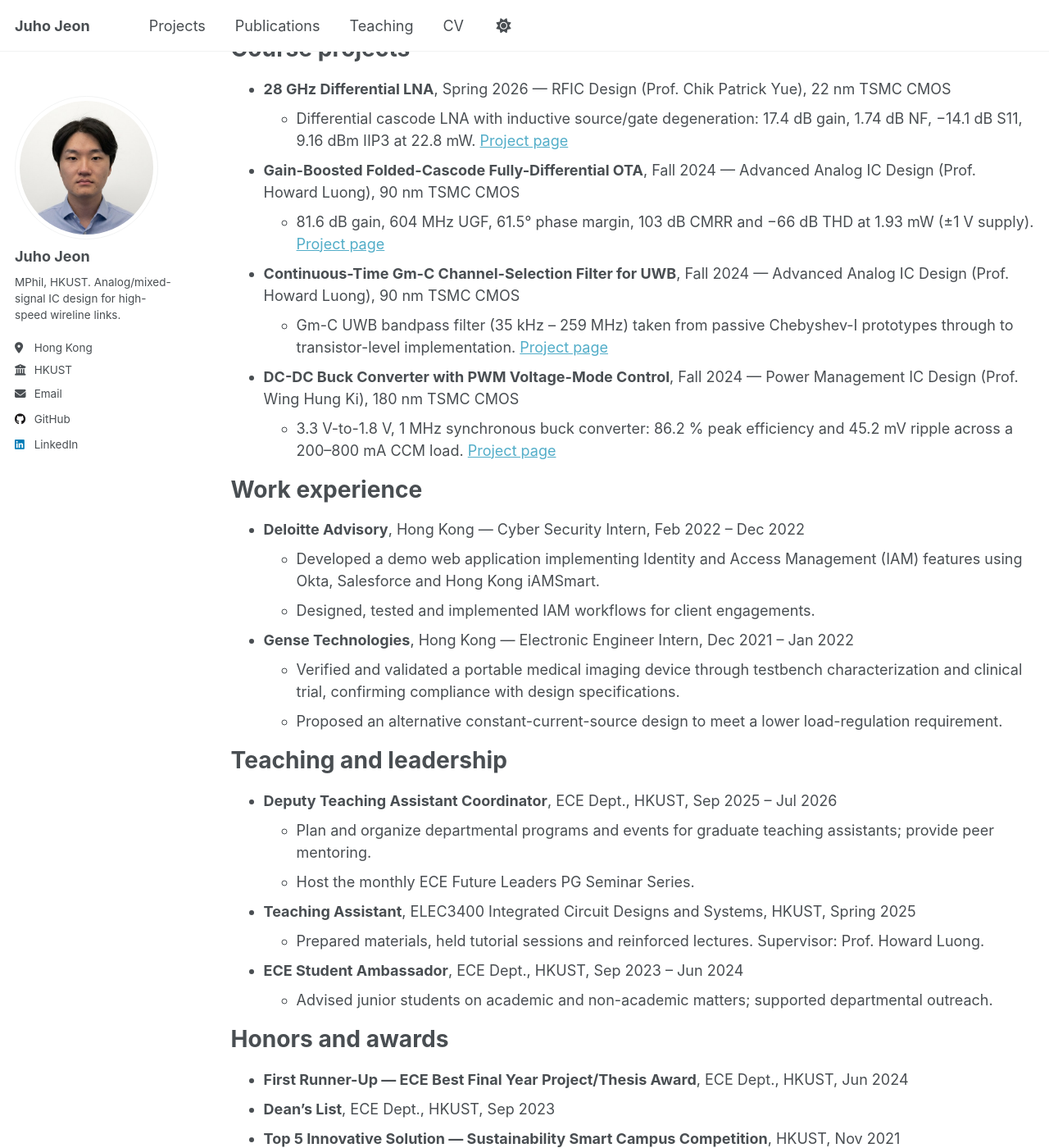
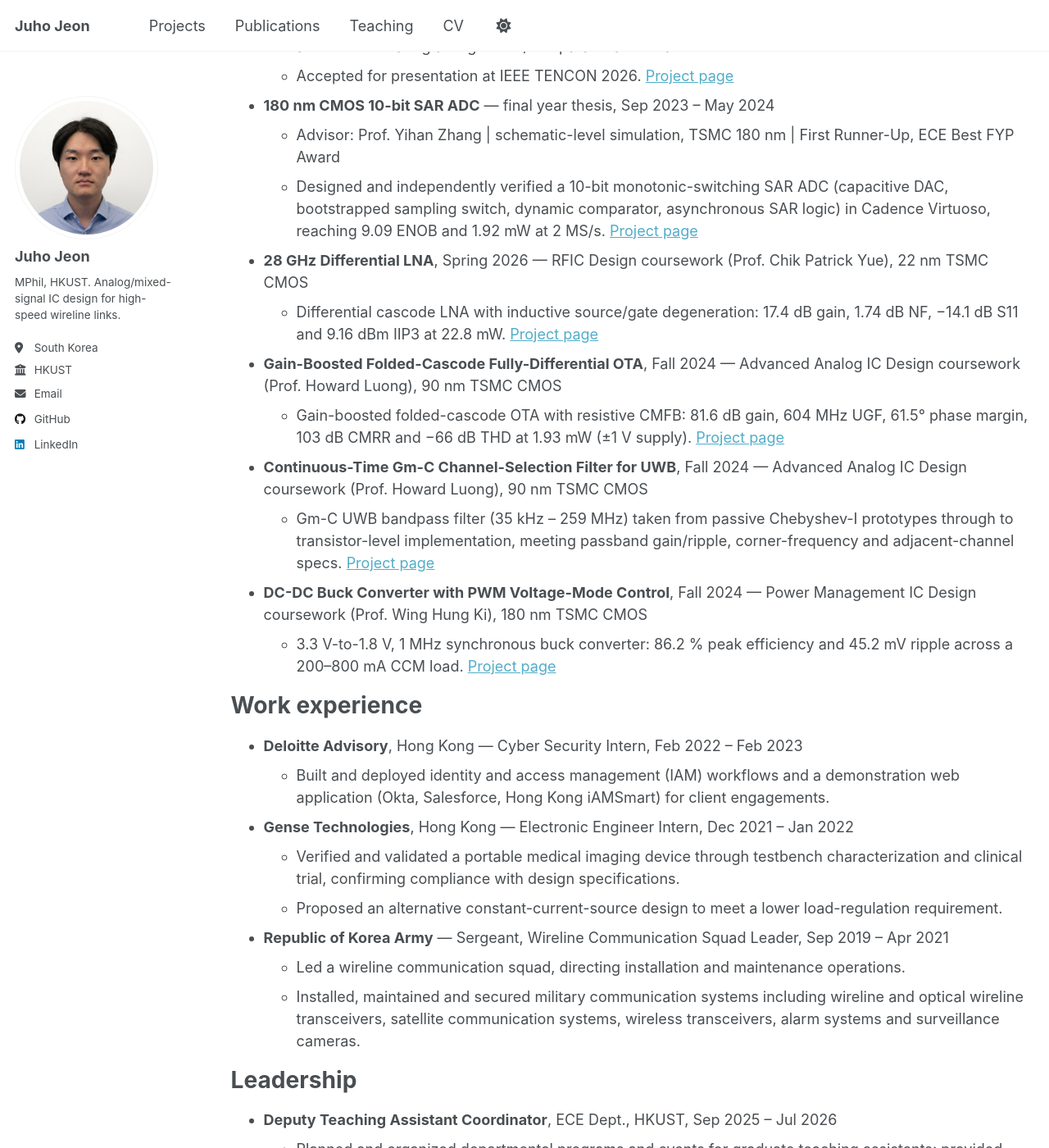
Before and after one commit to jeon-juho/jeon-juho.github.io, a Jekyll site: the page built from _pages/cv.md, in a window 1280 px wide and 1400 px high, scrolled down 1208 px. Shown: the whole window at 82% size. Built offline with Jekyll 4.4.1, drawn with Linux system fonts in a browser that asks for light colours; a script that is not in the unit is left out; some of the changed text lies outside the part shown.

Commit message:
Update the CV page to the September 2026 version
Taken from the new CV PDF:
- Merge research experience and course projects into a single "Circuit
  design experience" section, matching the new CV's structure.
- Add Republic of Korea Army (Sergeant, Wireline Communication Squad
  Leader) to work experience.
- Correct Deloitte to Feb 2022 - Feb 2023 and Dean's List to Spring 2023.
- Add relevant coursework for both degrees, the BEng honours class, and
  the ELEC3400 TA line under Education.
- Expand the leadership bullets; add RTL-to-GDSII, digital design, ADS,
  HFSS and Vivado to skills.
- GPA figures stay off the web CV.
- Replace files/Juho_Jeon_CV.pdf with the new version.
- Sidebar location follows the CV header: Hong Kong -> South Korea.

Co-Authored-By: Claude Opus 5 (1M context) <noreply@anthropic.com>
Claude-Session: https://claude.ai/code/session_01XNfqynSduJmAyHTkDkCJsN

```diff
--- a/_config.yml
+++ b/_config.yml
@@ -26,7 +26,7 @@ author:
   name             : "Juho Jeon"
   pronouns         : #"he/his" # example: "she/her"
   bio              : "MPhil, HKUST. Analog/mixed-signal IC design for high-speed wireline links."
-  location         : "Hong Kong"
+  location         : "South Korea"
   employer         : "HKUST"
   uri              : # URL
   email            : "jjeonaa@connect.ust.hk"
@@ -180,6 +180,7 @@ exclude:
   - gulpfile.js
   - LICENSE
   - local
+  - memory
   - log
   - node_modules
   - package.json*
--- a/_pages/cv.md
+++ b/_pages/cv.md
@@ -15,14 +15,18 @@ Education
 ======
 * **M.Phil. in Electronic and Computer Engineering**, HKUST, Sep 2024 – Dec 2026 (expected)
   * Advisor: Prof. Chik Patrick Yue
+  * Teaching Assistant, ELEC3400 Integrated Circuit Designs and Systems (Prof. Howard Luong, Spring 2025)
+  * Relevant coursework: Advanced Analog IC Analysis and Design; Power Management Integrated Circuit Design; RF Microsystems: Devices and Applications; Advanced AI Chip and System; High Frequency Circuit Design; Electronic Design Automation for VLSI Design
 * **B.Eng. in Electronic Engineering**, minor in Information Technology, HKUST, Sep 2017 – Jun 2024
+  * Second Class Honours, Division I
   * Academic leave: Sep 2019 – Aug 2021 (mandatory military service, Republic of Korea); Feb 2022 – Feb 2023 (full-time internship, Deloitte Advisory)
+  * Relevant coursework: Analogue Integrated Circuits Design and Analysis; Integrated Circuits and Systems; CMOS VLSI Design; Integrated Power Electronics; Electronic Circuits; Signals and Systems; Signal Processing and Communications; Probability and Random Processes in Engineering; FPGA-based Design; Embedded Systems
 
 Publications
 ======
 * J. Jeon and C. P. Yue, "Digitally Reconfigurable Resolution Multi-Bit-per-Cycle SAR ADC: Design Trade-off Considerations," *IEEE Region 10 Conference (TENCON) 2026*, accepted.
 
-Research experience
+Circuit design experience
 ======
 * **28 nm CMOS Reconfigurable Multi-Resolution SAR ADC** — MPhil thesis, Sep 2024 – present
   * Advisor: Prof. Chik Patrick Yue \| post-layout simulation
@@ -30,52 +34,55 @@ Research experience
   * 51.84 dB SNDR, 8.31 ENOB and 66.08 dB SFDR at 1.4 GS/s (0.9 V supply, 9b mode): a 23.8 fJ/conversion-step Walden FoM and 160 dB Schreier FoM, verified with post-layout extracted netlists for the DAC and comparator.
   * Enable-gated DAC switching architecture and mode-aware decoder allowing seamless mode transitions via a 4-bit control word with no analog reconfiguration.
   * Quantified the high-resolution-limited power trade-off (~9× FoM degradation from 9b to 5b mode) that arises from sharing a single DAC/comparator across all resolution modes.
-  * [Project page](/portfolio/reconfigurable-sar-adc/)
+  * Accepted for presentation at IEEE TENCON 2026. [Project page](/portfolio/reconfigurable-sar-adc/)
 
 * **180 nm CMOS 10-bit SAR ADC** — final year thesis, Sep 2023 – May 2024
   * Advisor: Prof. Yihan Zhang \| schematic-level simulation, TSMC 180 nm \| First Runner-Up, ECE Best FYP Award
-  * Designed and independently verified a 10-bit monotonic-switching SAR ADC (capacitive DAC, bootstrapped sampling switch, dynamic comparator, asynchronous SAR logic) in Cadence Virtuoso, reaching 9.09 ENOB and 1.92 mW at 2 MS/s.
-  * [Project page](/portfolio/sar-adc-10b-180nm/)
+  * Designed and independently verified a 10-bit monotonic-switching SAR ADC (capacitive DAC, bootstrapped sampling switch, dynamic comparator, asynchronous SAR logic) in Cadence Virtuoso, reaching 9.09 ENOB and 1.92 mW at 2 MS/s. [Project page](/portfolio/sar-adc-10b-180nm/)
 
-Course projects
-======
-* **28 GHz Differential LNA**, Spring 2026 — RFIC Design (Prof. Chik Patrick Yue), 22 nm TSMC CMOS
-  * Differential cascode LNA with inductive source/gate degeneration: 17.4 dB gain, 1.74 dB NF, −14.1 dB S11, 9.16 dBm IIP3 at 22.8 mW. [Project page](/portfolio/lna-28ghz/)
-* **Gain-Boosted Folded-Cascode Fully-Differential OTA**, Fall 2024 — Advanced Analog IC Design (Prof. Howard Luong), 90 nm TSMC CMOS
-  * 81.6 dB gain, 604 MHz UGF, 61.5° phase margin, 103 dB CMRR and −66 dB THD at 1.93 mW (±1 V supply). [Project page](/portfolio/gain-boosted-ota/)
-* **Continuous-Time Gm-C Channel-Selection Filter for UWB**, Fall 2024 — Advanced Analog IC Design (Prof. Howard Luong), 90 nm TSMC CMOS
-  * Gm-C UWB bandpass filter (35 kHz – 259 MHz) taken from passive Chebyshev-I prototypes through to transistor-level implementation. [Project page](/portfolio/gmc-uwb-filter/)
-* **DC-DC Buck Converter with PWM Voltage-Mode Control**, Fall 2024 — Power Management IC Design (Prof. Wing Hung Ki), 180 nm TSMC CMOS
+* **28 GHz Differential LNA**, Spring 2026 — RFIC Design coursework (Prof. Chik Patrick Yue), 22 nm TSMC CMOS
+  * Differential cascode LNA with inductive source/gate degeneration: 17.4 dB gain, 1.74 dB NF, −14.1 dB S11 and 9.16 dBm IIP3 at 22.8 mW. [Project page](/portfolio/lna-28ghz/)
+
+* **Gain-Boosted Folded-Cascode Fully-Differential OTA**, Fall 2024 — Advanced Analog IC Design coursework (Prof. Howard Luong), 90 nm TSMC CMOS
+  * Gain-boosted folded-cascode OTA with resistive CMFB: 81.6 dB gain, 604 MHz UGF, 61.5° phase margin, 103 dB CMRR and −66 dB THD at 1.93 mW (±1 V supply). [Project page](/portfolio/gain-boosted-ota/)
+
+* **Continuous-Time Gm-C Channel-Selection Filter for UWB**, Fall 2024 — Advanced Analog IC Design coursework (Prof. Howard Luong), 90 nm TSMC CMOS
+  * Gm-C UWB bandpass filter (35 kHz – 259 MHz) taken from passive Chebyshev-I prototypes through to transistor-level implementation, meeting passband gain/ripple, corner-frequency and adjacent-channel specs. [Project page](/portfolio/gmc-uwb-filter/)
+
+* **DC-DC Buck Converter with PWM Voltage-Mode Control**, Fall 2024 — Power Management IC Design coursework (Prof. Wing Hung Ki), 180 nm TSMC CMOS
   * 3.3 V-to-1.8 V, 1 MHz synchronous buck converter: 86.2 % peak efficiency and 45.2 mV ripple across a 200–800 mA CCM load. [Project page](/portfolio/buck-converter/)
 
 Work experience
 ======
-* **Deloitte Advisory**, Hong Kong — Cyber Security Intern, Feb 2022 – Dec 2022
-  * Developed a demo web application implementing Identity and Access Management (IAM) features using Okta, Salesforce and Hong Kong iAMSmart.
-  * Designed, tested and implemented IAM workflows for client engagements.
+* **Deloitte Advisory**, Hong Kong — Cyber Security Intern, Feb 2022 – Feb 2023
+  * Built and deployed identity and access management (IAM) workflows and a demonstration web application (Okta, Salesforce, Hong Kong iAMSmart) for client engagements.
 * **Gense Technologies**, Hong Kong — Electronic Engineer Intern, Dec 2021 – Jan 2022
   * Verified and validated a portable medical imaging device through testbench characterization and clinical trial, confirming compliance with design specifications.
   * Proposed an alternative constant-current-source design to meet a lower load-regulation requirement.
+* **Republic of Korea Army** — Sergeant, Wireline Communication Squad Leader, Sep 2019 – Apr 2021
+  * Led a wireline communication squad, directing installation and maintenance operations.
+  * Installed, maintained and secured military communication systems including wireline and optical wireline transceivers, satellite communication systems, wireless transceivers, alarm systems and surveillance cameras.
 
-Teaching and leadership
+Leadership
 ======
 * **Deputy Teaching Assistant Coordinator**, ECE Dept., HKUST, Sep 2025 – Jul 2026
-  * Plan and organize departmental programs and events for graduate teaching assistants; provide peer mentoring.
-  * Host the monthly ECE Future Leaders PG Seminar Series.
-* **Teaching Assistant**, ELEC3400 Integrated Circuit Designs and Systems, HKUST, Spring 2025
-  * Prepared materials, held tutorial sessions and reinforced lectures. Supervisor: Prof. Howard Luong.
+  * Planned and organized departmental programs and events for graduate teaching assistants; provided peer mentoring.
+  * Hosted the monthly ECE Future Leaders PG Seminar Series, a platform for graduate students to broaden knowledge within and beyond their fields.
+  * Guided postgraduate program outreach activities.
+  * Provided teaching materials for teaching assistants: Prevention and Guidelines for Plagiarism in Class.
 * **ECE Student Ambassador**, ECE Dept., HKUST, Sep 2023 – Jun 2024
-  * Advised junior students on academic and non-academic matters; supported departmental outreach.
+  * Advised junior students on academic and non-academic matters; supported departmental outreach activities.
+  * Hosted and managed department-level gathering activities.
 
 Honors and awards
 ======
 * **First Runner-Up — ECE Best Final Year Project/Thesis Award**, ECE Dept., HKUST, Jun 2024
-* **Dean's List**, ECE Dept., HKUST, Sep 2023
+* **Dean's List**, ECE Dept., HKUST, Spring 2023
 * **Top 5 Innovative Solution — Sustainability Smart Campus Competition**, HKUST, Nov 2021
 
 Skills
 ======
-* **Circuit design**: analog/mixed-signal CMOS IC design, SAR ADCs and data converters, mm-wave RF circuits (LNA), power management ICs, PCB design, FPGA
-* **CAD tools**: Cadence Virtuoso, Spectre, ADE, Synopsys, HSPICE, Altium Designer
+* **Circuit design**: analog/mixed-signal CMOS IC design, SAR ADCs and data converters, mm-wave RF circuits (LNA), power management ICs, PCB design, FPGA, RTL-to-GDSII flow, digital circuit design
+* **Tools**: Cadence Virtuoso, Spectre, ADE, Synopsys, HSPICE, Altium Designer, Advanced Design System (ADS), Ansys HFSS, Xilinx Vivado
 * **Programming**: MATLAB, Python, Verilog, Verilog-A
 * **Languages**: Korean (native), English (professional), Mandarin Chinese (intermediate)
```
Also changed, not shown: 1 other file.
